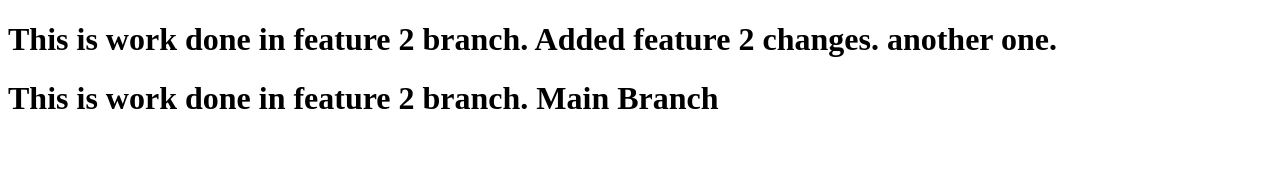
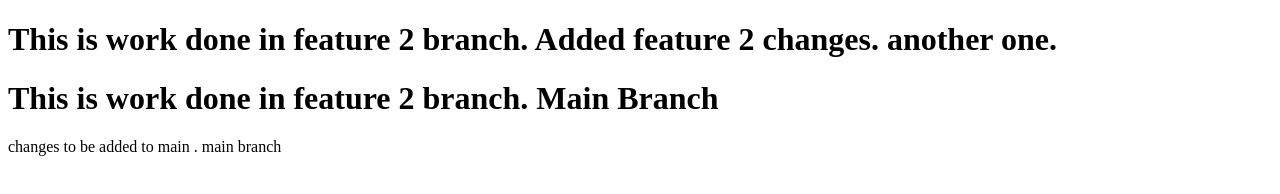
Before and after one commit to VishalTorne221992/DSA-Practice, a plain HTML site: page index.html in a window 1280 px wide. Drawn offline with Linux system fonts and the light colour scheme.

Commit message:
changes main  6

```diff
--- a/index.html
+++ b/index.html
@@ -8,6 +8,6 @@
 <body>
     <h1>This is work done in feature 2 branch. Added feature 2 changes. another one.</h1>
     <h1>This is work done in feature 2 branch. Main Branch</h1>
-
+    <p>changes to be added to main . main branch</p>
 </body>
 </html>
```
